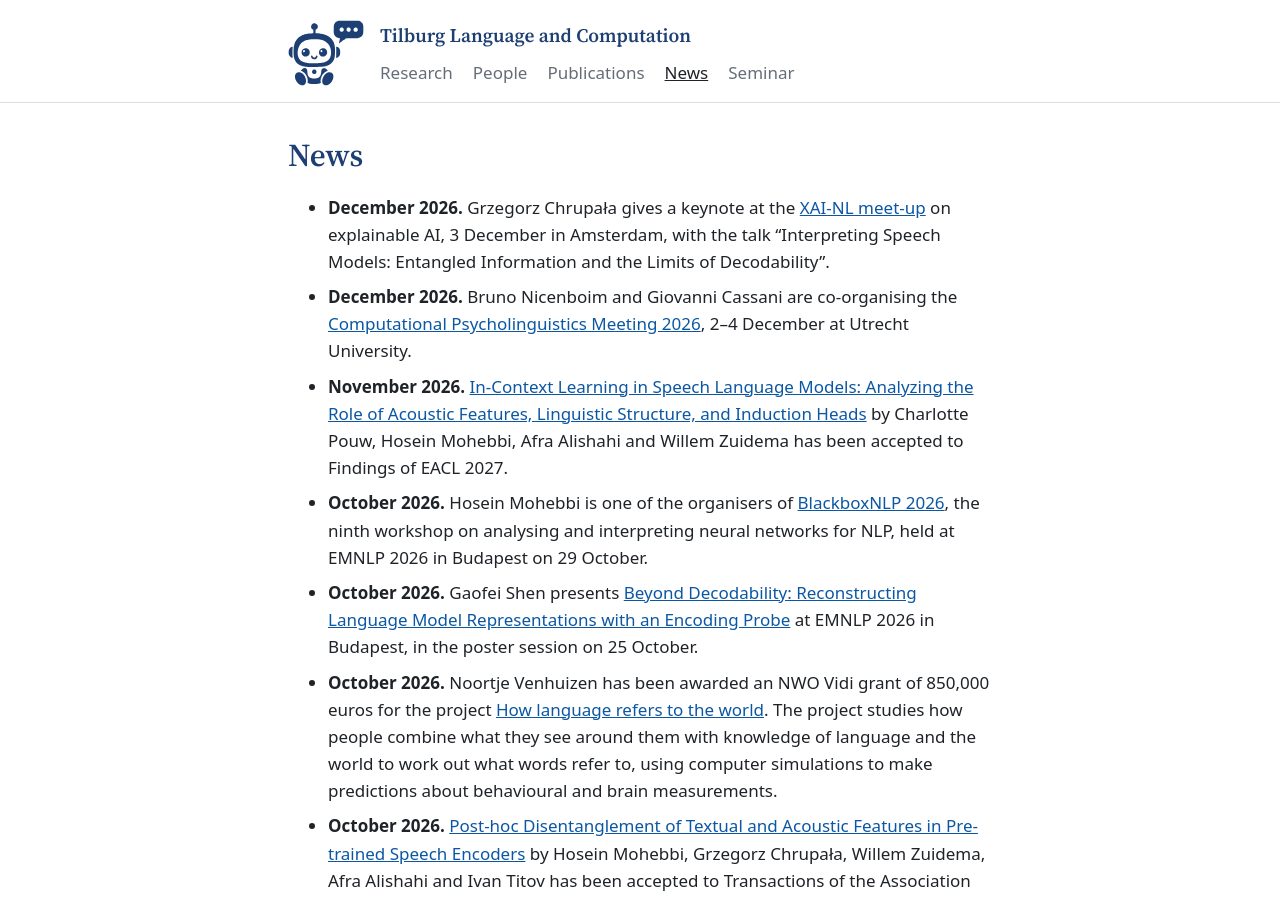
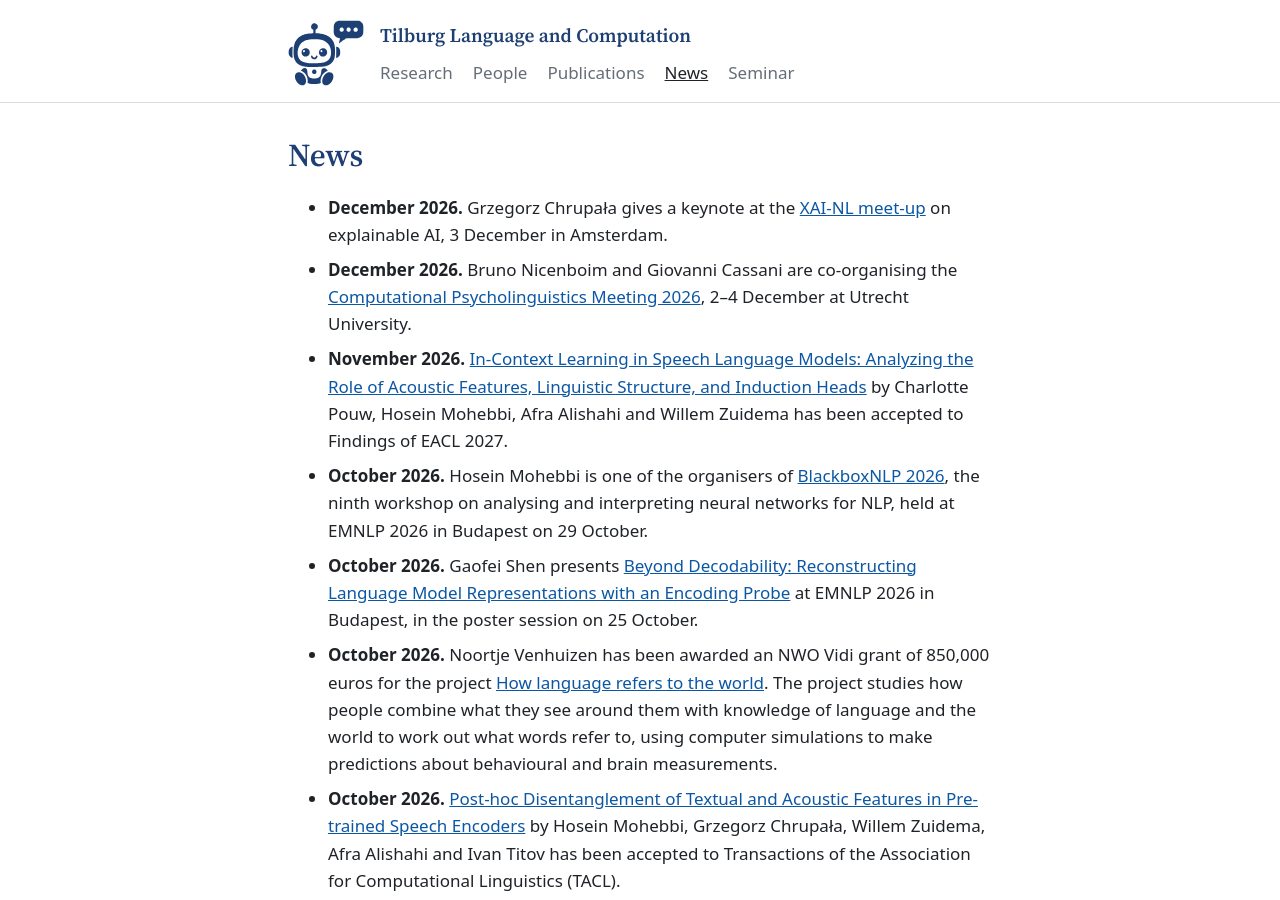
Before and after one commit to tcsai/language-computation, a Jekyll site: the page built from news.md, in a window 1280 px wide and 900 px high. Built offline with Jekyll 4.4.1, drawn with Linux system fonts in a browser that asks for light colours; our own code applies the rules of GitHub Pages for plain Markdown files.

Commit message:
News: drop title of XAI-NL keynote
Co-Authored-By: Claude Opus 5.5 <noreply@anthropic.com>
Claude-Session: https://claude.ai/code/session_0198BK2rco4KsmaVXmdsxstS

```diff
--- a/news.md
+++ b/news.md
@@ -2,8 +2,7 @@
 
 - **December 2026.** Grzegorz Chrupała gives a keynote at the
   [XAI-NL meet-up](https://sites.google.com/view/xai-nl/schedule) on
-  explainable AI, 3 December in Amsterdam, with the talk "Interpreting Speech
-  Models: Entangled Information and the Limits of Decodability".
+  explainable AI, 3 December in Amsterdam.
 - **December 2026.** Bruno Nicenboim and Giovanni Cassani are co-organising the
   [Computational Psycholinguistics Meeting 2026](https://cpl2026.sites.uu.nl/),
   2–4 December at Utrecht University.
```
